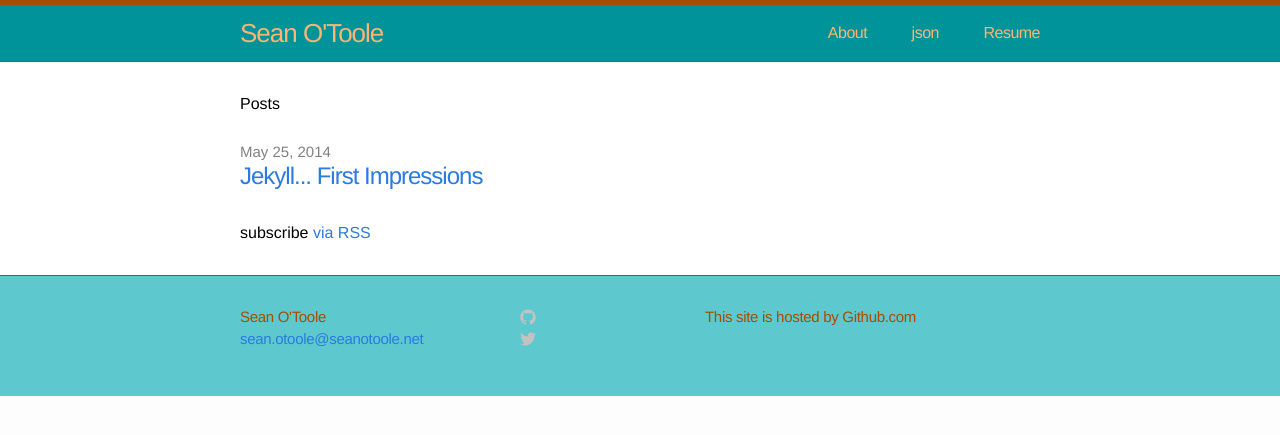
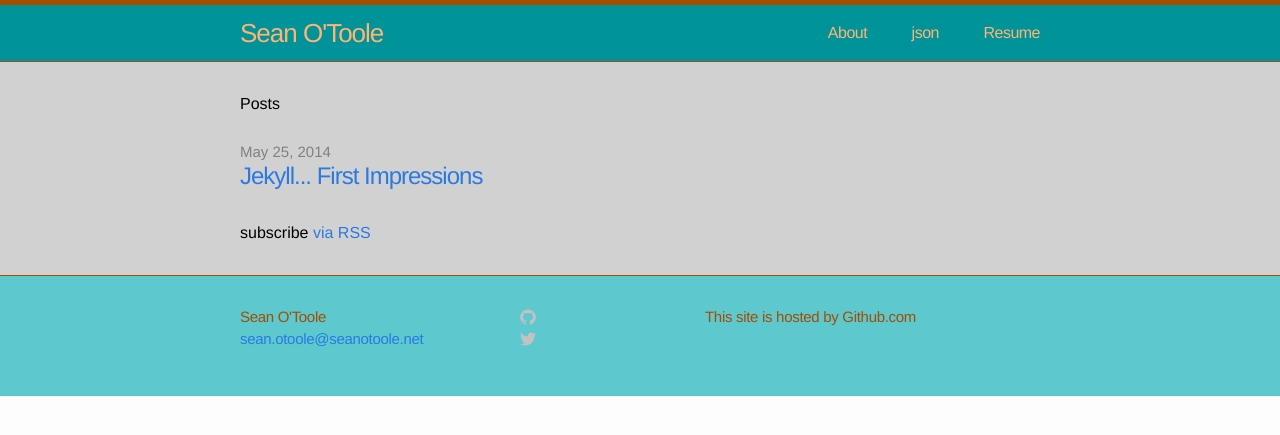
Before and after one commit to seanot/personal_page, a Jekyll site: the page built from index.html, in a window 1280 px wide. Shown: the top 435 px of the page. Built offline with Jekyll 4.4.1, drawn with Linux system fonts in a browser that asks for light colours.

Commit message:
changed basckground color of posts to grey

```diff
--- a/css/main.css
+++ b/css/main.css
@@ -138,7 +138,7 @@ a:visited { color: #205caa; }
 
 .page-content {
   padding: 30px 0;
-  background-color: #fff;
+  background-color: #d1d1d1;
 }
 
 
```
